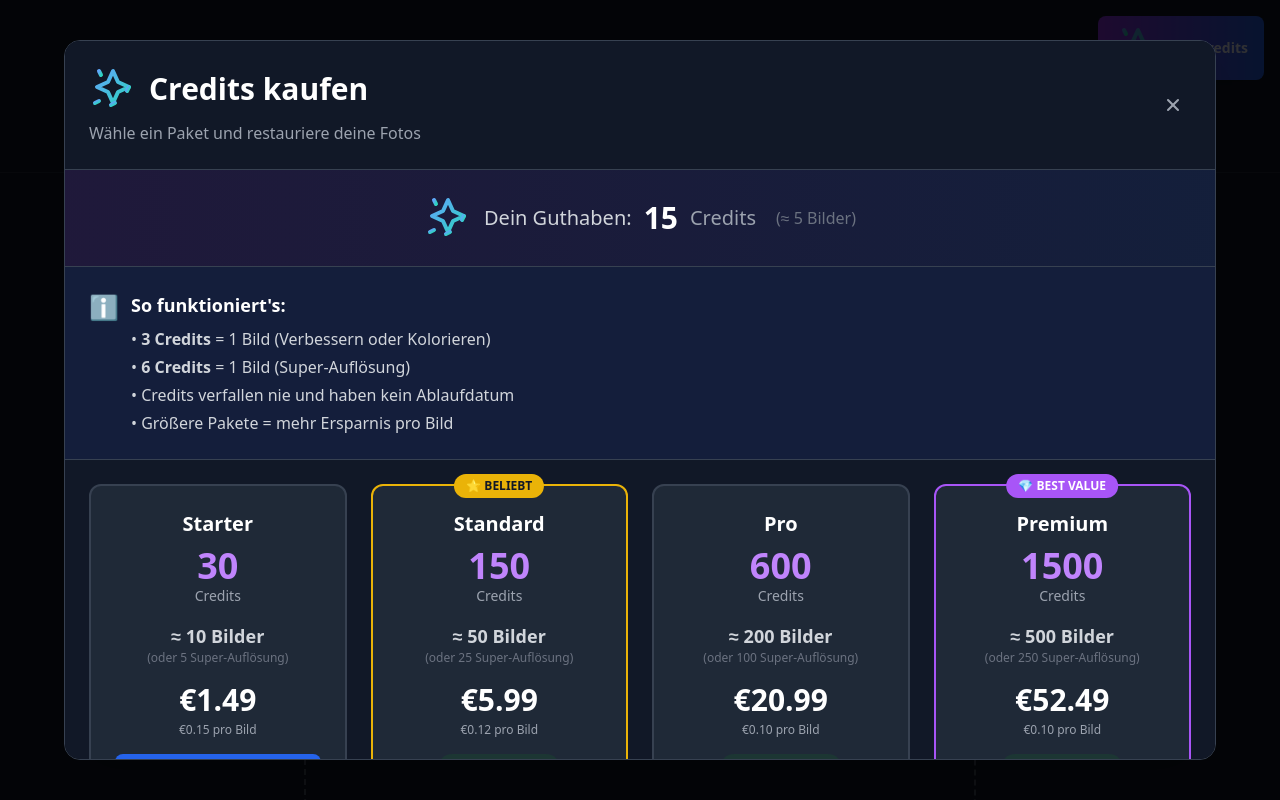
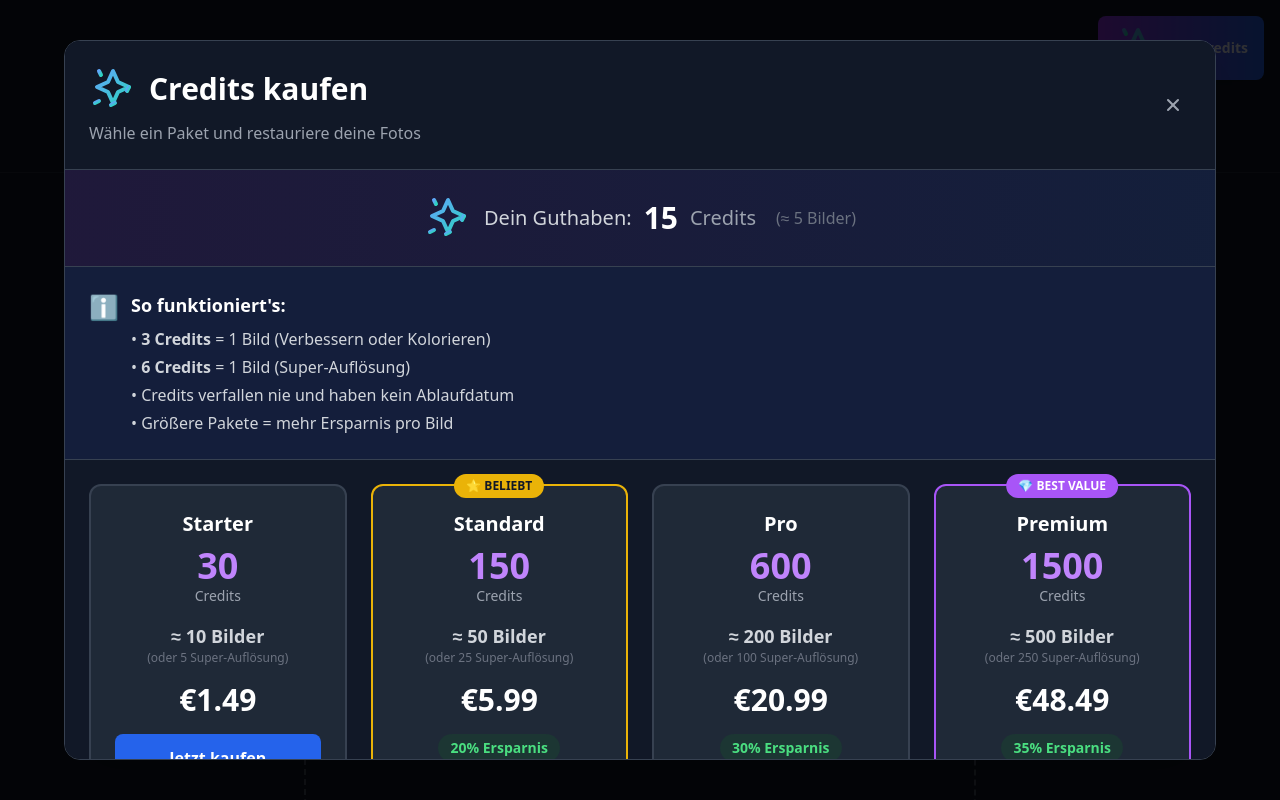
Before and after one commit to jaacool/restore-black-whitev02, a React (Vite) app: page / in a window 1280 px wide. Both pictures are taken after a click on the button "15 Credits". Shown: the top 800 px of the page. Built offline with nearby package versions, Linux system fonts and the light colour scheme; no server answers.

Commit message:
Premium: 35% discount, remove price-per-image display (show only total price and savings %)

```diff
--- a/components/CreditShop.tsx
+++ b/components/CreditShop.tsx
@@ -110,9 +110,6 @@ const CreditShop: React.FC<CreditShopProps> = ({ onClose, onPurchase, currentCre
                 {/* Price */}
                 <div className="text-center mb-4">
                   <div className="text-3xl font-bold text-white">€{pkg.price.toFixed(2)}</div>
-                  <div className="text-xs text-gray-400 mt-1">
-                    €{pkg.pricePerImage.toFixed(2)} pro Bild
-                  </div>
                 </div>
 
                 {/* Savings */}
--- a/types/credits.ts
+++ b/types/credits.ts
@@ -45,10 +45,10 @@ export const CREDIT_PACKAGES: CreditPackage[] = [
     id: 'premium',
     name: 'Premium',
     credits: 1500,
-    price: 52.49,
-    pricePerImage: 0.105,
+    price: 48.49,
+    pricePerImage: 0.097,
     images: 500,
-    savings: 30,
+    savings: 35,
     badge: 'best-value',
   },
 ];
```
